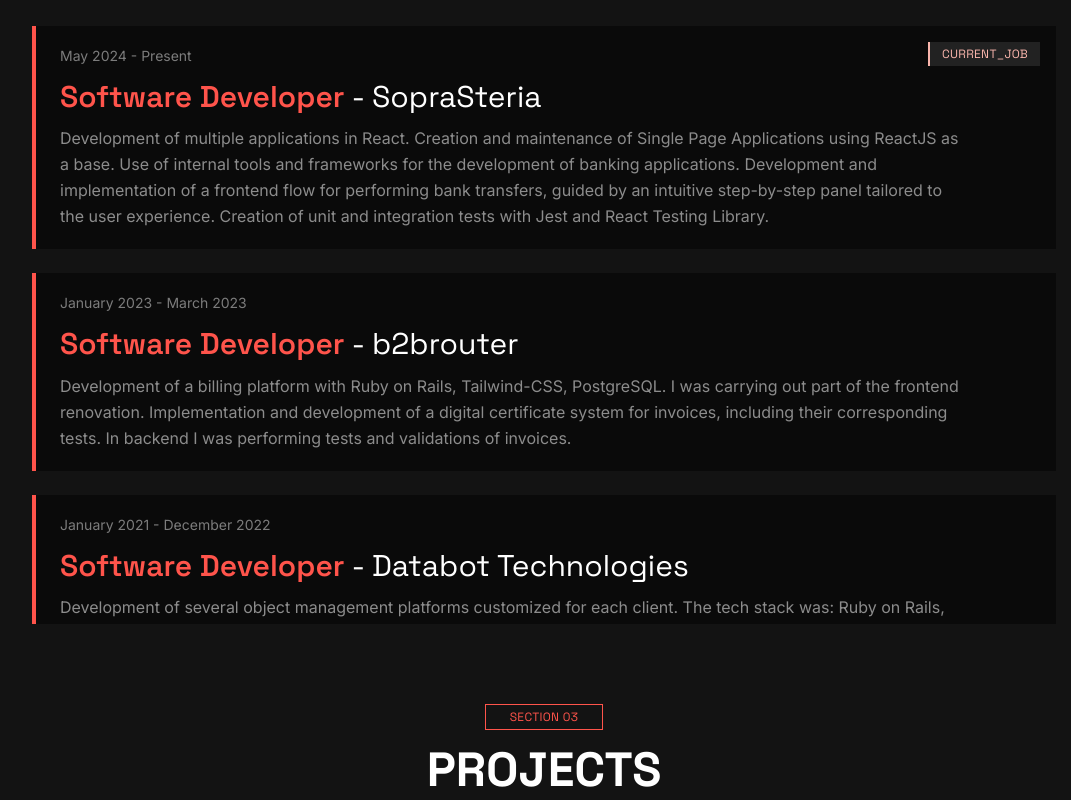
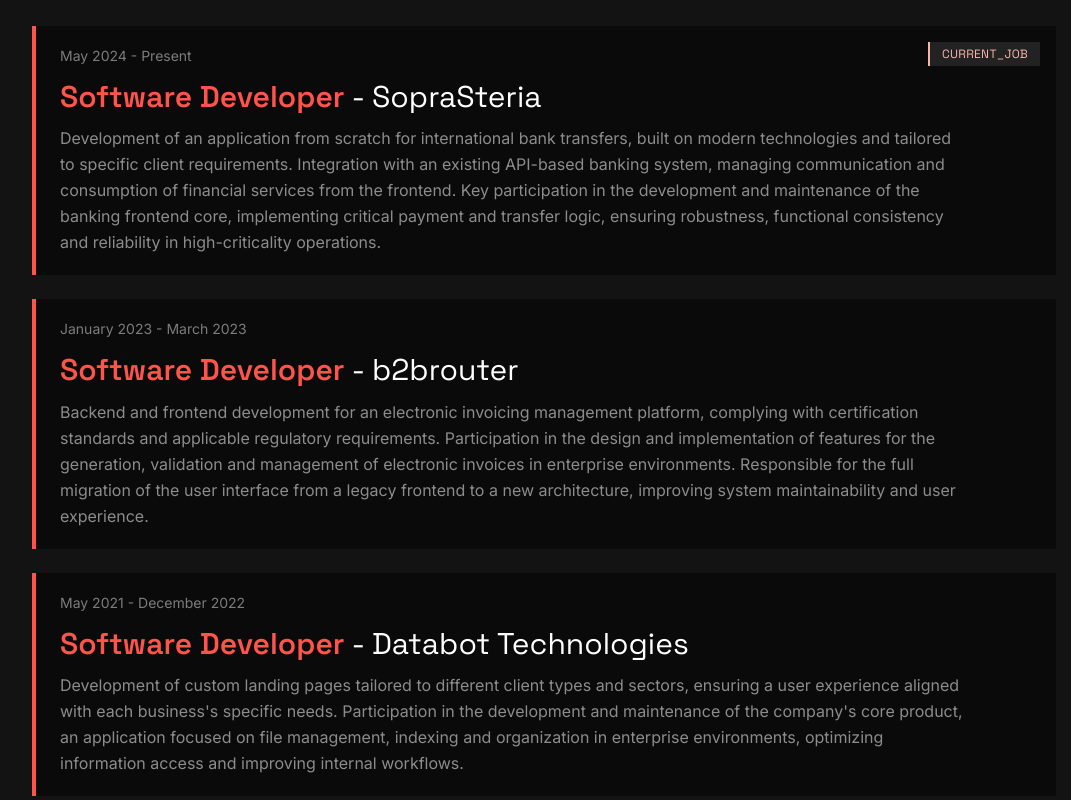
Before and after one commit to albertcastineira/albert-casti-portfolio, a Next.js app: page /en in a window 1280 px wide. Shown: the part 1860-2660 px from the top of the page, without its empty margins (96-1167 px from the left). Built offline with nearby package versions, Linux system fonts and the light colour scheme; no server answers.

Commit message:
fix: updated job descriptions & data

```diff
--- a/app/[locale]/components/ExperienceSection.tsx
+++ b/app/[locale]/components/ExperienceSection.tsx
@@ -17,7 +17,7 @@ export default function ExperienceSection({
       id="experience"
       className="w-full flex justify-center px-4 py-8 md:py-10 lg:min-h-screen lg:items-center"
     >
-      <div className="w-full max-w-5xl lg:max-h-[calc(100svh-5rem)] lg:overflow-y-auto">
+      <div className="w-full max-w-5xl">
         <div className="flex flex-col items-center text-center gap-4 mb-7 md:mb-8">
           <div className="inline-flex items-center border border-(--primary) px-6 py-1 text-(--primary)">
             <span className={`${spaceGrotesk.className} text-xs tracking-wide`}>
--- a/i18n/literals.ts
+++ b/i18n/literals.ts
@@ -108,21 +108,21 @@ export const literals = {
           role: "Desarrollador de Software",
           company: "SopraSteria",
           description:
-            "Desarrollo de múltiples aplicaciones en React. Creación y mantenimiento de Single Page Applications usando como base ReactJS. Uso de herramientas y frameworks internos para el desarrollo de aplicaciones bancarias. Desarrollo e implementación de un flujo frontend para la realización de transferencias bancarias, guiado por un panel de pasos intuitivo adaptado a la experiencia del usuario. Creación de test unitarios y de integración con Jest y React Testing Library.",
+            "Desarrollo de una aplicación desde cero para transferencias bancarias internacionales, construida sobre tecnologías modernas y adaptada a requisitos específicos del cliente. Integración con un sistema bancario basado en APIs existentes, gestionando la comunicación y consumo de servicios financieros desde el frontend. Participación clave en el desarrollo y mantenimiento del core bancario del frontend, implementando la lógica crítica de pagos y transferencias, garantizando robustez, coherencia funcional y fiabilidad en operaciones de alta criticidad.",
         },
         {
           period: "Enero 2023 - Marzo 2023",
           role: "Desarrollador de Software",
           company: "b2brouter",
           description:
-            "Desarrollo de una plataforma de facturación con Ruby on Rails, Tailwind-CSS y PostgreSQL. Llevé a cabo parte de la renovación del frontend. Implementación y desarrollo de un sistema de certificados digitales para las facturas, incluyendo sus correspondientes test. En backend realizaba pruebas y validaciones de facturas.",
+            "Desarrollo de backend y frontend para una plataforma de gestión de facturación electrónica, cumpliendo con estándares de certificación y normativas regulatorias aplicables. Participación en el diseño e implementación de funcionalidades para la generación, validación y gestión de facturas electrónicas en entornos empresariales. Responsabilidad en la migración completa de la interfaz de usuario desde un frontend legacy hacia una nueva arquitectura, mejorando la mantenibilidad del sistema y la experiencia de usuario.",
         },
         {
-          period: "Enero 2021 - Diciembre 2022",
+          period: "Mayo 2021 - Diciembre 2022",
           role: "Desarrollador de Software",
           company: "Databot Technologies",
           description:
-            "Desarrollo de varias plataformas de gestión de objetos personalizadas para cada cliente. El stack utilizado fue: Ruby on Rails, Bootstrap, Tailwind CSS, React, Vanilla JS, CSS y MySQL. Creación de landing pages pixel perfect para diversos clientes internacionales. Configuración de un motor de búsqueda SOLR.",
+            "Desarrollo de landings personalizadas adaptadas a diferentes tipos de clientes y sectores, garantizando una experiencia de usuario alineada con las necesidades específicas de cada negocio. Participación en el desarrollo y mantenimiento del producto core de la empresa, una aplicación orientada a la gestión, indexación y organización de ficheros en entornos empresariales, optimizando el acceso a la información y mejorando los flujos de trabajo internos.",
         },
       ],
     },
@@ -312,21 +312,21 @@ export const literals = {
           role: "Software Developer",
           company: "SopraSteria",
           description:
-            "Development of multiple applications in React. Creation and maintenance of Single Page Applications using ReactJS as a base. Use of internal tools and frameworks for the development of banking applications. Development and implementation of a frontend flow for performing bank transfers, guided by an intuitive step-by-step panel tailored to the user experience. Creation of unit and integration tests with Jest and React Testing Library.",
+            "Development of an application from scratch for international bank transfers, built on modern technologies and tailored to specific client requirements. Integration with an existing API-based banking system, managing communication and consumption of financial services from the frontend. Key participation in the development and maintenance of the banking frontend core, implementing critical payment and transfer logic, ensuring robustness, functional consistency and reliability in high-criticality operations.",
         },
         {
           period: "January 2023 - March 2023",
           role: "Software Developer",
           company: "b2brouter",
           description:
-            "Development of a billing platform with Ruby on Rails, Tailwind-CSS, PostgreSQL. I was carrying out part of the frontend renovation. Implementation and development of a digital certificate system for invoices, including their corresponding tests. In backend I was performing tests and validations of invoices.",
+            "Backend and frontend development for an electronic invoicing management platform, complying with certification standards and applicable regulatory requirements. Participation in the design and implementation of features for the generation, validation and management of electronic invoices in enterprise environments. Responsible for the full migration of the user interface from a legacy frontend to a new architecture, improving system maintainability and user experience.",
         },
         {
-          period: "January 2021 - December 2022",
+          period: "May 2021 - December 2022",
           role: "Software Developer",
           company: "Databot Technologies",
           description:
-            "Development of several object management platforms customized for each client. The tech stack was: Ruby on Rails, Bootstrap, Tailwind CSS, React, Vanilla JS, CSS, MySQL. Creation of pixel perfect landing pages for various international clients. Configuration of a SOLR search engine.",
+            "Development of custom landing pages tailored to different client types and sectors, ensuring a user experience aligned with each business's specific needs. Participation in the development and maintenance of the company's core product, an application focused on file management, indexing and organization in enterprise environments, optimizing information access and improving internal workflows.",
         },
       ],
     },
```
